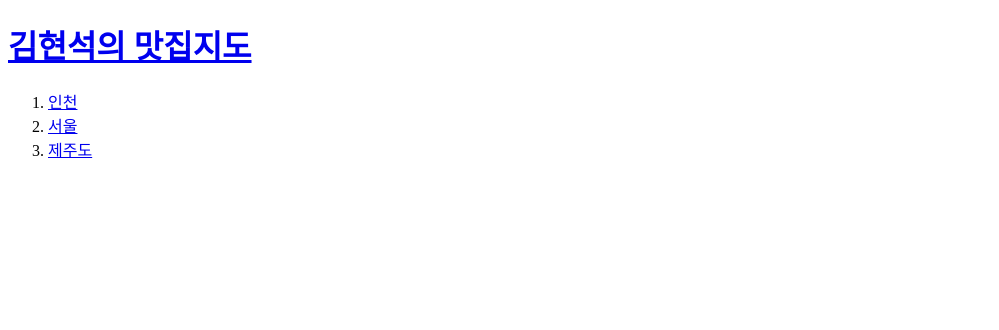
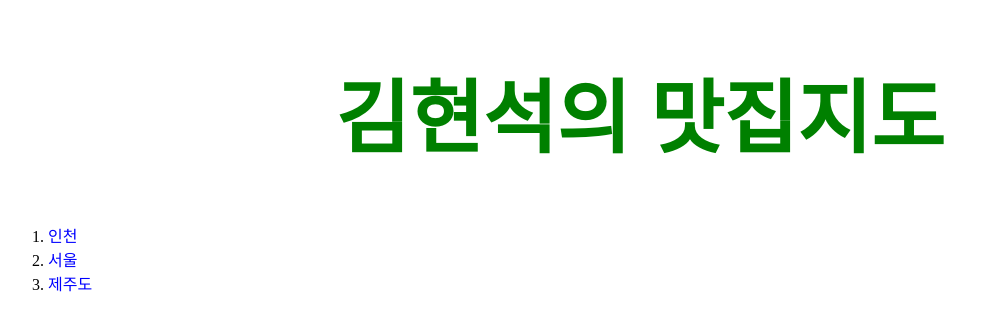
Before and after one commit to Kim-Hyeonseok/practice, a plain HTML site: page index.html in a window 1280 px wide. Shown: the whole page, without its empty margins (0-999 px from the left). Drawn offline with Linux system fonts and the light colour scheme.

Commit message:
added CSS, font, align, color

```diff
--- a/index.html
+++ b/index.html
@@ -4,8 +4,21 @@
 <title>현석이의 맛집지도</title>
 <meta charset="utf-8">
 </head>
+
+<style>
+a {
+  color:blue;
+    text-decoration:none;
+}
+h1 {
+  font-size: 80px;
+  text-align: center;
+}
+</style>
+
 <body>
-<h1><a href="index.html">김현석의 맛집지도</a></h1>
+<h1><a href="index.html"
+  style="color:green">김현석의 맛집지도</a></h1>
 <ol>
   <li><a href="1.html">인천</a></li>
   <li><a href="2.html">서울</a></li>
```
Also changed, not shown: 1.html (+9 -1 lines), 2.html (+9 -1 lines), 3.html (+9 -1 lines).
